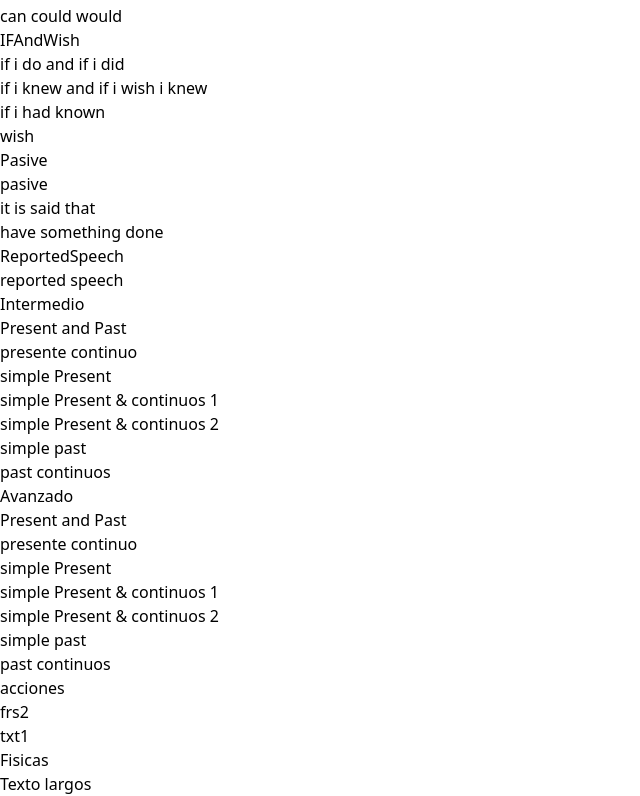
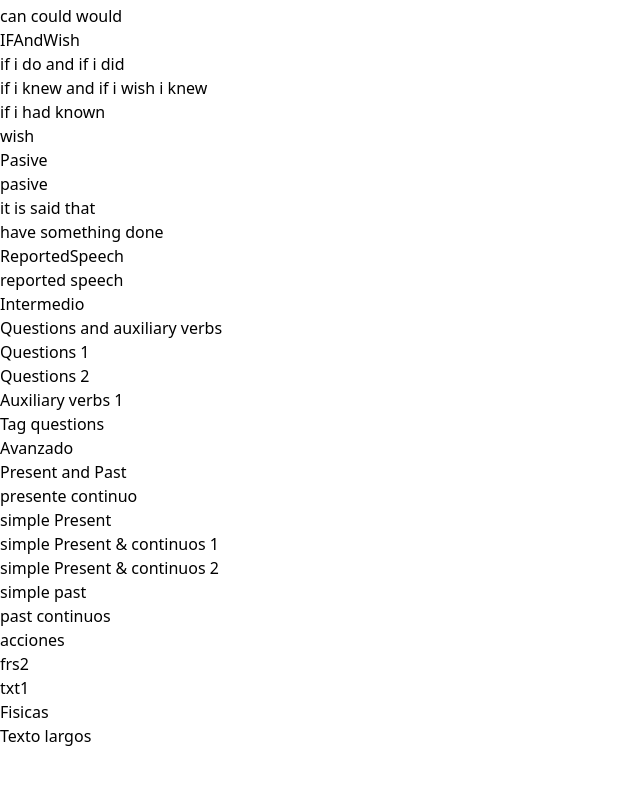
Before and after one commit to benja27/English-school-react, a React (Vite) app: page / in a window 1280 px wide. Shown: the part 1346-2142 px from the top of the page, without its empty margins (0-640 px from the left). After the commit the page ends 2094 px from the top, so only its background shows below. Built offline with nearby package versions, Linux system fonts and the light colour scheme.

Commit message:
Add more sentences

```diff
--- a/src/componentes/gramaBook/Listas/intermediate-grammar/47-questions-auxiliary-verbs/questionsAuxiliaryverbos.jsx
+++ b/src/componentes/gramaBook/Listas/intermediate-grammar/47-questions-auxiliary-verbs/questionsAuxiliaryverbos.jsx
@@ -0,0 +1,12 @@
+
+const questions = [
+
+]
+const auxiliaryVerbs = [
+
+]
+const tagQuestions = [
+
+]
+
+export { questions, auxiliaryVerbs, tagQuestions }
--- a/src/componentes/gramaBook/niveles/Intermedio/Intermedio.jsx
+++ b/src/componentes/gramaBook/niveles/Intermedio/Intermedio.jsx
@@ -1,12 +1,14 @@
 import React from 'react'
 import PresentAndPast from '../Basico/PresentAndPast'
+import QuestionsAuxiliaryVerbs from './QuestionsAuxiliaryVerbs'
+
 
 function Intermedio() {
   return (
     <div>
         <h1 className='text-center text-2xl font-semibold cursor-pointer bg-emerald-700 text-orange-100'>Intermedio</h1>
         <div>
-            <PresentAndPast     />
+            <QuestionsAuxiliaryVerbs     />
         </div>
     </div>
   )
--- /dev/null
+++ b/src/componentes/gramaBook/niveles/Intermedio/QuestionsAuxiliaryVerbs.jsx
@@ -0,0 +1,43 @@
+import ListaPrincipal from "../../../general/ListaPrincipal"
+import { useState } from "react"
+import Button from "../../../general/Button"
+
+
+function QuestionsAuxiliaryVerbs() {
+  const [visible, setVisible] = useState(false)
+
+  return (
+    <div className='flex flex-col gap-1' >
+
+
+        <button
+        className={` ${visible ? " bg-red-700" : "bg-blue-700 "} px-2 py-1 text-white`}
+          onClick ={ ()=> setVisible(!visible)}
+        >
+            Questions and auxiliary verbs
+        </button>
+
+        <div className={`${visible ? "flex flex-wrap gap-1" : "hidden"}`} >
+            <Button
+            texto={"Questions 1"}
+            list={ListaPrincipal.pasive }
+            ></Button>
+            <Button
+            texto={"Questions 2"}
+            list={ListaPrincipal.itissaidthat}
+            ></Button>
+            <Button
+            texto={"Auxiliary verbs 1"}
+            list={ListaPrincipal.havesomethingdone}
+            ></Button>
+            <Button
+            texto={"Tag questions"}
+            list={ListaPrincipal.havesomethingdone}
+            ></Button>
+        </div>
+
+    </div>
+  )
+}
+
+export default QuestionsAuxiliaryVerbs
```
Also changed, not shown: src/componentes/general/ListaPrincipal.jsx (+7 -2 lines), src/componentes/gramaBook/Listas/intermediate-grammar/51-Ing-and-infinitive/ing_and_the_infinitive.jsx (added, +17 -0 lines), src/componentes/gramaBook/Listas/intermediate-grammar/51-Ing-and-infinitive/51-verb-and-ing.js (renamed from src/componentes/gramaBook/Listas/intermediate-grammar/47-questions-auxiliary-verbs/51-verb-and-ing.js), src/componentes/gramaBook/Listas/intermediate-grammar/51-Ing-and-infinitive/52-verb-and-to.js (renamed from src/componentes/gramaBook/Listas/intermediate-grammar/47-questions-auxiliary-verbs/52-verb-and-to.js), src/componentes/gramaBook/Listas/intermediate-grammar/51-Ing-and-infinitive/53-verb-and-object.js (renamed from src/componentes/gramaBook/Listas/intermediate-grammar/47-questions-auxiliary-verbs/53-verb-and-object.js), src/componentes/gramaBook/Listas/intermediate-grammar/51-Ing-and-infinitive/54-verb-and-ing-or-to.js (renamed from src/componentes/gramaBook/Listas/intermediate-grammar/47-questions-auxiliary-verbs/54-verb-and-ing-or-to.js), src/componentes/gramaBook/Listas/intermediate-grammar/51-Ing-and-infinitive/55-verb-and-in-or-two.js (renamed from src/componentes/gramaBook/Listas/intermediate-grammar/47-questions-auxiliary-verbs/55-verb-and-in-or-two.js).
